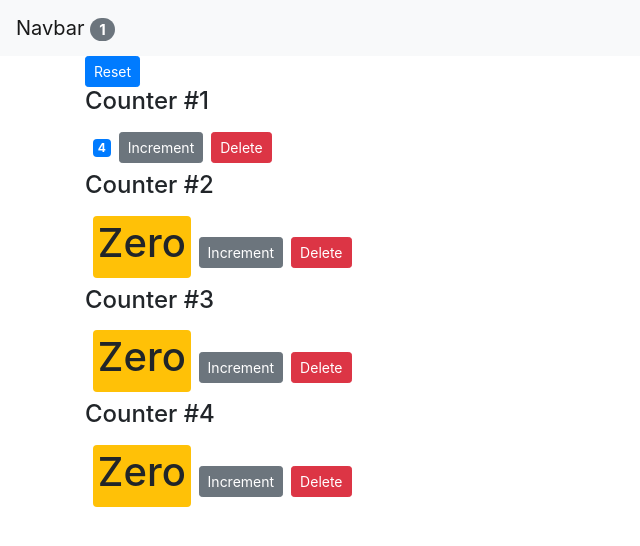
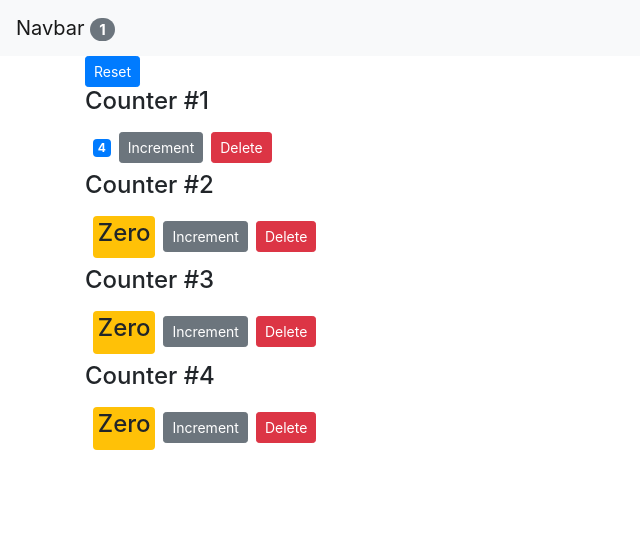
Before and after one commit to introcoder/counter-app-demo, a React (Create React App) app: page / in a window 1280 px wide. Shown: the top 546 px of the page, without its empty margins (0-640 px from the left). Built offline with nearby package versions, Linux system fonts and the light colour scheme.

Commit message:
lifecycle hooks

```diff
--- a/src/components/counter.jsx
+++ b/src/components/counter.jsx
@@ -30,7 +30,7 @@ class Counter extends Component {
 
   formatCount() {
     const { value: count } = this.props.counter;
-    return count === 0 ? <h1>Zero</h1> : count;
+    return count === 0 ? <h4>Zero</h4> : count;
   }
 }
 
--- a/src/components/counters.jsx
+++ b/src/components/counters.jsx
@@ -3,19 +3,17 @@ import Counter from "./counter";
 
 class Counters extends Component {
   render() {
+    const { onReset, counters, onDelete, onIncrement } = this.props;
     return (
       <div>
-        <button
-          onClick={this.props.onReset}
-          className="btn btn-primary btn-sm m2"
-        >
+        <button onClick={onReset} className="btn btn-primary btn-sm m2">
           Reset
         </button>
-        {this.props.counters.map((counter) => (
+        {counters.map((counter) => (
           <Counter
             key={counter.id}
-            onDelete={this.props.onDelete}
-            onIncrement={this.props.onIncrement}
+            onDelete={onDelete}
+            onIncrement={onIncrement}
             counter={counter}
           >
             <h4>Counter #{counter.id}</h4>
--- a/src/components/navbar.jsx
+++ b/src/components/navbar.jsx
@@ -1,13 +1,13 @@
 import React, { Component } from "react";
 
 // stateless functional component
-const NavBar = (props) => {
+const NavBar = ({ totalCounters }) => {
   return (
     <nav className="navbar navbar-light bg-light">
       <a className="navbar-brand" href="#">
         Navbar{" "}
         <span className="badge badge-pill badge-secondary">
-          {props.totalCounters}
+          {totalCounters}
         </span>
       </a>
     </nav>
```
